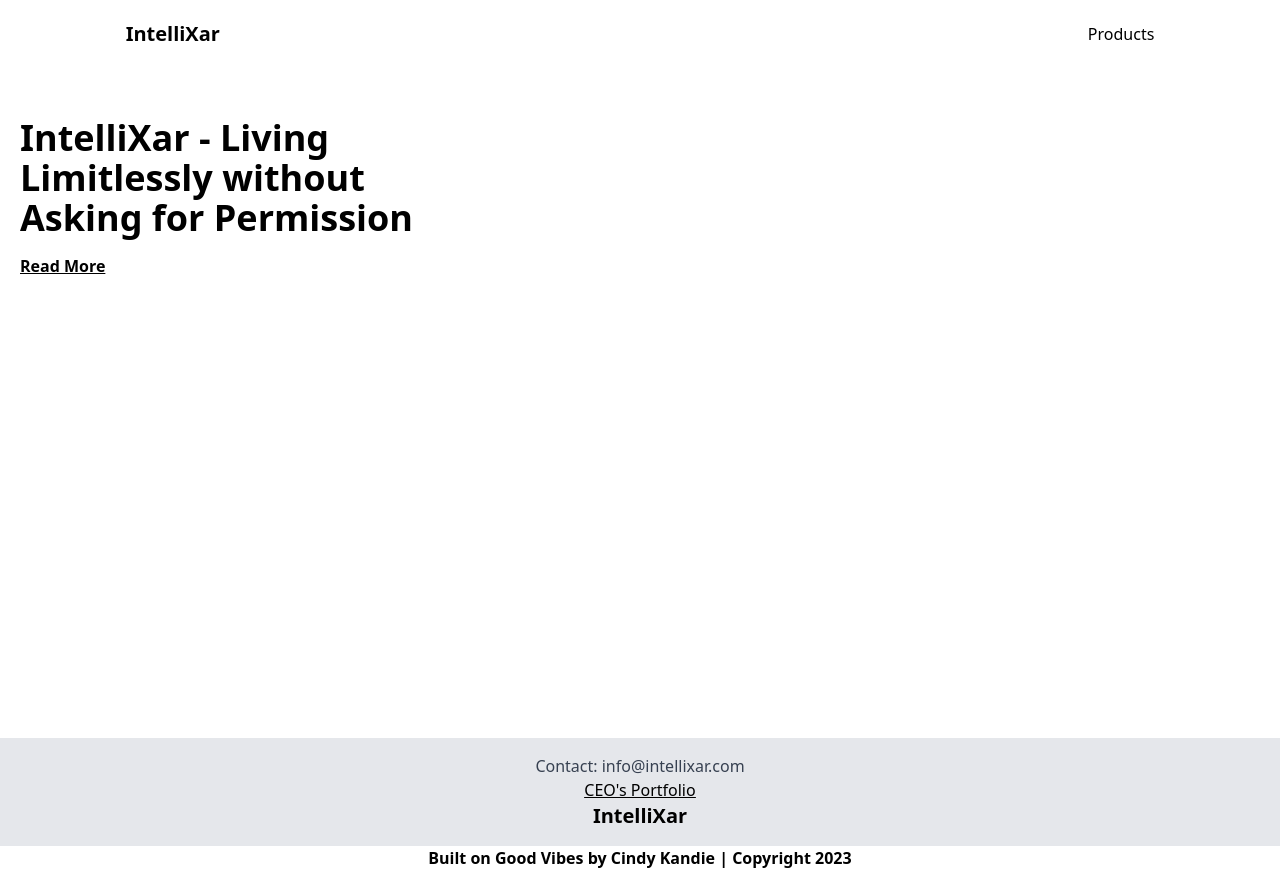
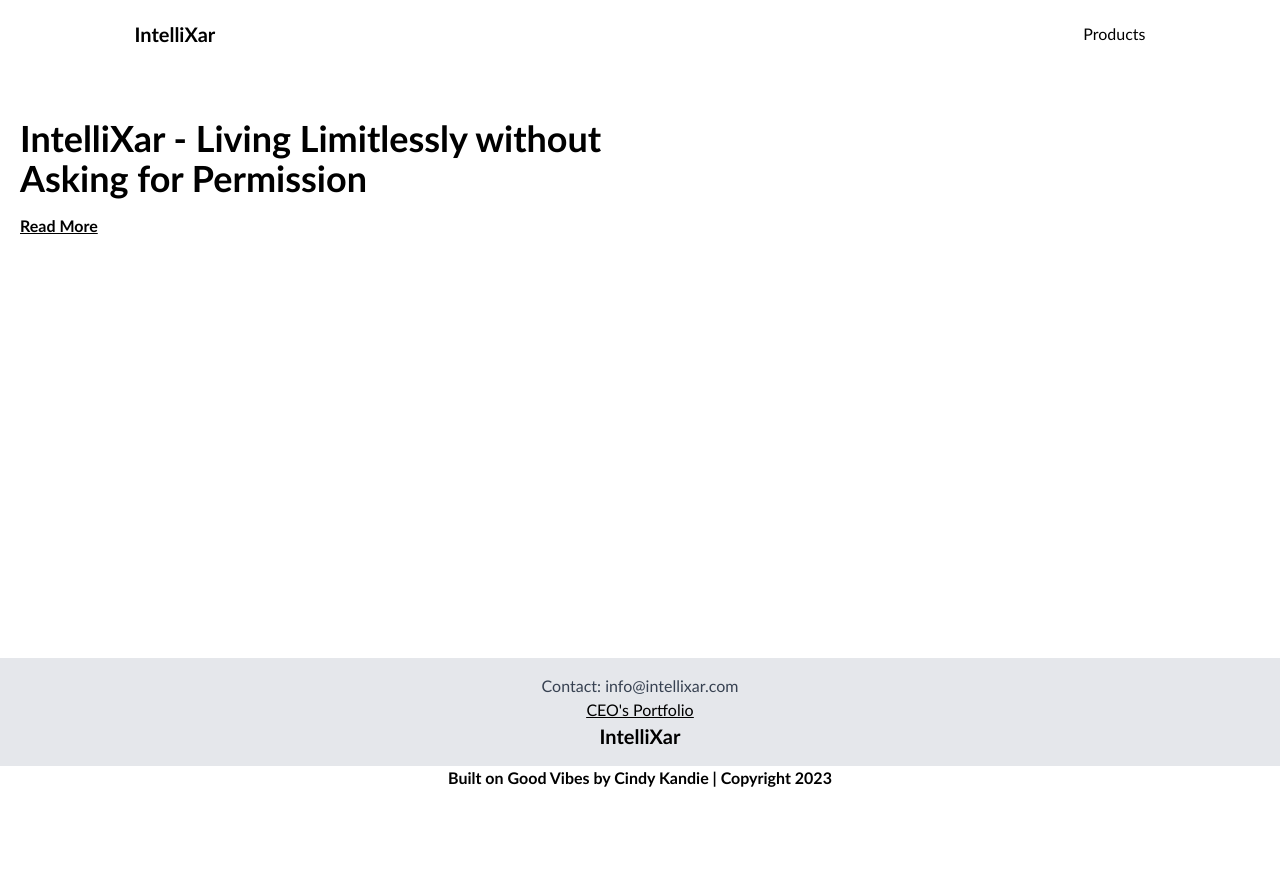
Before and after one commit to cindykandie/intellix-tech, a Next.js app: page / in a window 1280 px wide. After the commit the page ends 800 px from the top, so only its background shows below. Built offline with nearby package versions, Linux system fonts and the light colour scheme.

Commit message:
fix footer and header

```diff
--- a/src/pages/index.js
+++ b/src/pages/index.js
@@ -18,7 +18,7 @@ const HomePage = () => {
 
   return (
     <Layout>
-      <main className='custom-main flex-1 p-5 pt-[50px] w-[100%] max-w-[500px]'>
+      <main className='custom-main flex-1 p-5 mb-10 pt-[50px] w-[100%] max-w-[700px]'>
         <h1 className="text-4xl font-bold mb-4">{shortDescription}</h1>
         {showFullDescription ? (
           <div>
--- a/src/styles/globals.css
+++ b/src/styles/globals.css
@@ -6,6 +6,7 @@ html, body{
   height: 100%;
   margin: 0;
   padding: 0;
+  font-family: 'Trebuchet MS', 'Lucida Sans Unicode', 'Lucida Grande', 'Lucida Sans', Arial, sans-serif;
 }
 .custom-main{
     min-height: calc(100% - 100px);
@@ -15,7 +16,7 @@ html, body{
 .main-container {
     display: flex;
     flex-direction: column;
-    min-height: 100vh;
+    min-height: 90vh;
     position: relative;
   }
 .custom-footer{
```
